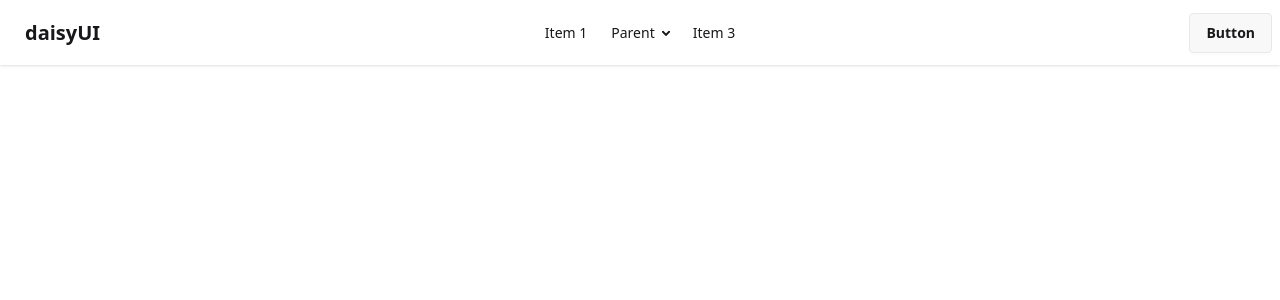
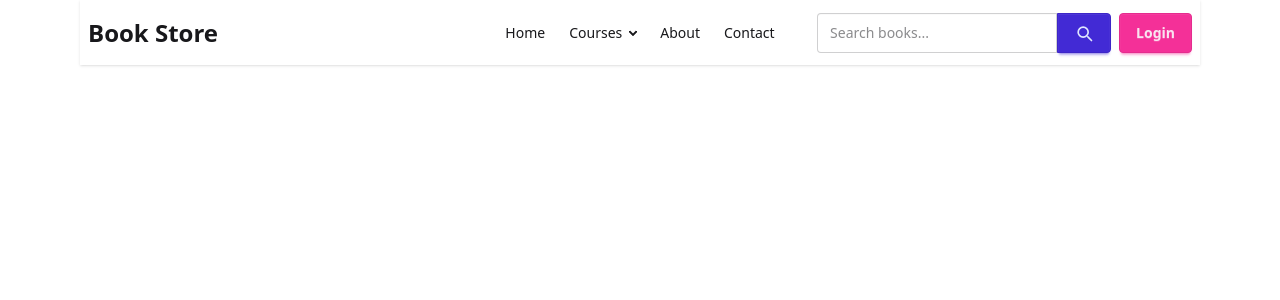
Before and after one commit to KayasSecret/Book_Store, a React (Vite) app in the folder Frontend/: page / in a window 1280 px wide. Shown: the top 300 px of the page. Built offline with nearby package versions, Linux system fonts and the light colour scheme.

Commit message:
Navbar_Update

```diff
--- a/Frontend/src/App.jsx
+++ b/Frontend/src/App.jsx
@@ -1,54 +1,94 @@
-import { useState } from 'react'
-import reactLogo from './assets/react.svg'
-import viteLogo from '/vite.svg'
-import './App.css'
-import './index.css'
+import { useState } from "react";
+import "./index.css";
 
-function app() {
+function App() {
+  const navItem = (
+    <>
+      <li><a>Home</a></li>
+      <li>
+        <details>
+          <summary>Courses</summary>
+          <ul className="p-2">
+            <li><a>Delta 2.0</a></li>
+            <li><a>Sigma</a></li>
+          </ul>
+        </details>
+      </li>
+      <li><a>About</a></li>
+      <li><a>Contact</a></li>
+    </>
+  );
+
   return (
+    <div className="max-w-screen-2xl container mx-auto md:px-20 px-4">
       <div className="navbar bg-base-100 shadow-sm">
+        {/* Left Section */}
         <div className="navbar-start">
           <div className="dropdown">
             <div tabIndex={0} role="button" className="btn btn-ghost lg:hidden">
-        <svg xmlns="http://www.w3.org/2000/svg" className="h-5 w-5" fill="none" viewBox="0 0 24 24" stroke="currentColor"> <path strokeLinecap="round" strokeLinejoin="round" strokeWidth="2" d="M4 6h16M4 12h8m-8 6h16" /> </svg>
+              <svg
+                xmlns="http://www.w3.org/2000/svg"
+                className="h-5 w-5"
+                fill="none"
+                viewBox="0 0 24 24"
+                stroke="currentColor"
+              >
+                <path
+                  strokeLinecap="round"
+                  strokeLinejoin="round"
+                  strokeWidth="2"
+                  d="M4 6h16M4 12h8m-8 6h16"
+                />
+              </svg>
             </div>
             <ul
-        tabIndex="-1"
-        className="menu menu-sm dropdown-content bg-base-100 rounded-box z-1 mt-3 w-52 p-2 shadow">
-        <li><a>Item 1</a></li>
-        <li>
-          <a>Parent</a>
-          <ul className="p-2">
-            <li><a>Submenu 1</a></li>
-            <li><a>Submenu 2</a></li>
-          </ul>
-        </li>
-        <li><a>Item 3</a></li>
+              tabIndex={-1}
+              className="menu menu-sm dropdown-content bg-base-100 rounded-box z-1 mt-3 w-52 p-2 shadow"
+            >
+              {navItem}
             </ul>
           </div>
-    <a className="btn btn-ghost text-xl">daisyUI</a>
+          <a className="text-2xl font-bold cursor-pointer">Book Store</a>
         </div>
+
+        {/* Center Section */}
         <div className="navbar-center hidden lg:flex">
-    <ul className="menu menu-horizontal px-1">
-      <li><a>Item 1</a></li>
-      <li>
-        <details>
-          <summary>Parent</summary>
-          <ul className="p-2">
-            <li><a>Submenu 1</a></li>
-            <li><a>Submenu 2</a></li>
-          </ul>
-        </details>
-      </li>
-      <li><a>Item 3</a></li>
-    </ul>
+          <ul className="menu menu-horizontal px-1">{navItem}</ul>
         </div>
-  <div className="navbar-end">
-    <a className="btn">Button</a>
+
+        {/* Right Section */}
+        <div className="navbar-end gap-2">
+          {/* Search box */}
+          <div className="flex items-center">
+            <input
+              type="text"
+              placeholder="Search books..."
+              className="input input-bordered w-40 md:w-60 rounded-r-none"
+            />
+            <button className="btn btn-primary rounded-l-none">
+              <svg
+                xmlns="http://www.w3.org/2000/svg"
+                fill="none"
+                viewBox="0 0 24 24"
+                strokeWidth={2}
+                stroke="currentColor"
+                className="w-5 h-5"
+              >
+                <path
+                  strokeLinecap="round"
+                  strokeLinejoin="round"
+                  d="M21 21l-4.35-4.35M17 11a6 6 0 11-12 0 6 6 0 0112 0z"
+                />
+              </svg>
+            </button>
+          </div>
+
+          {/* Login button */}
+          <button className="btn btn-secondary">Login</button>
         </div>
       </div>
-
-  )
+    </div>
+  );
 }
 
-export default app;
+export default App;
```
Lines whose indentation alone changed are shown as unchanged.
